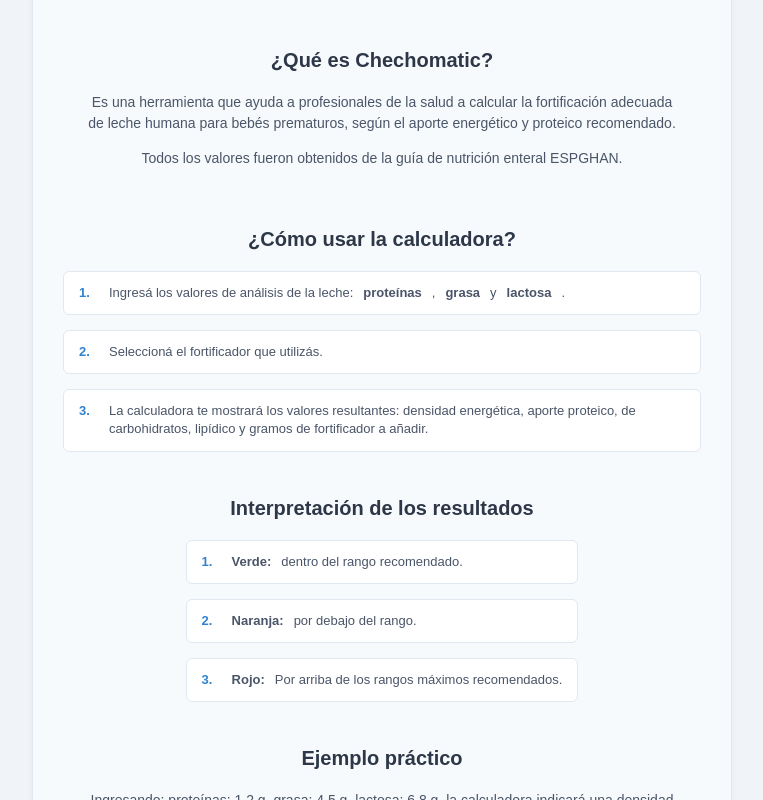
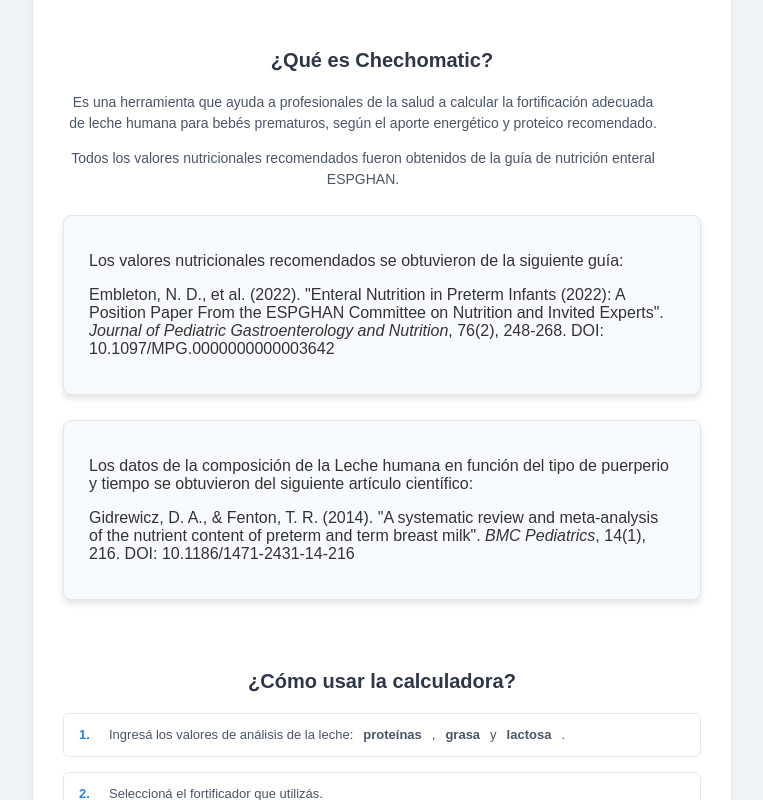
Before and after one commit to gabieb2/LactaMatic, a Next.js app: page /help in a window 1280 px wide. Shown: the part 481-1281 px from the top of the page, without its empty margins (258-1021 px from the left). Built offline with nearby package versions, Linux system fonts and the light colour scheme.

Commit message:
Style: Minor attachments and help citation box

```diff
--- a/src/Components/EntradaDatos.module.css
+++ b/src/Components/EntradaDatos.module.css
@@ -57,14 +57,17 @@
   border: 1px solid #e2e8f0;
   border-radius: 6px;
   padding: 15px;
+  padding-top: 0.5rem;
   margin-top: 10px;
 }
 
 .inputRow {
   display: flex;
   align-items: center;
+  text-align: center;
   gap: 10px;
-  margin-bottom: 12px;
+  margin-top: .6rem;
+  margin-bottom: .6rem;
   font-size: 13px;
 }
 
--- a/src/Components/helpContainer.js
+++ b/src/Components/helpContainer.js
@@ -31,8 +31,19 @@
             Es una herramienta que ayuda a profesionales de la salud a calcular la fortificación adecuada de leche humana para bebés prematuros, según el aporte energético y proteico recomendado.
           </p>
           <p className={styles.ayudaDescripcion}>
-            Todos los valores fueron obtenidos de la guía de nutrición enteral ESPGHAN.
+            Todos los valores nutricionales recomendados fueron obtenidos de la guía de nutrición enteral ESPGHAN.
           </p>
+          <div className={styles.citationBox}>
+            <p>Los valores nutricionales recomendados se obtuvieron de la siguiente guía:</p>
+            <blockquote cite="https://doi.org/10.1097/MPG.0000000000003642">
+      <p>Embleton, N. D., et al. (2022). "Enteral Nutrition in Preterm Infants (2022): A Position Paper From the ESPGHAN Committee on Nutrition and Invited Experts". <em>Journal of Pediatric Gastroenterology and Nutrition</em>, 76(2), 248-268. <a href="https://doi.org/10.1097/MPG.0000000000003642" target="_blank">DOI: 10.1097/MPG.0000000000003642</a></p>
+    </blockquote></div>
+    <div className={styles.citationBox}>
+            <p>Los datos de la composición de la Leche humana en función del tipo de puerperio y tiempo se obtuvieron del siguiente artículo científico:</p>
+            <blockquote cite="https://doi.org/10.1186/1471-2431-14-216">
+            <p>Gidrewicz, D. A., & Fenton, T. R. (2014). "A systematic review and meta-analysis of the nutrient content of preterm and term breast milk". <em>BMC Pediatrics</em>, 14(1), 216. DOI: <a href="https://doi.org/10.1186/1471-2431-14-216" target="_blank">10.1186/1471-2431-14-216</a></p>
+  </blockquote>
+</div>
         </section>
 
         <section id="como-usar">
--- a/src/Components/helpContainer.module.css
+++ b/src/Components/helpContainer.module.css
@@ -6,7 +6,7 @@
   justify-content: center;
   gap: 25px;
   padding: 30px;
-  background-color: #f7fafc;
+  background-color: #ffffff;
   border: 1px solid #e2e8f0;
   border-radius: 10px;
   max-width: 700px;
@@ -110,3 +110,22 @@
     width: 100%;
   }
 }
+.citationBox { /* Ya existe */
+  background-color: #f7fafc;
+  border: 1px solid #e2e6ea;
+  border-radius: 8px;
+  padding: 20px 25px;
+  margin: 25px 0;
+  box-shadow: 0 4px 6px rgba(0,0,0,0.1);
+}
+
+.citationBox p {
+  color: #333; /* Forzamos el color del texto */
+}
+
+.citationBox blockquote {
+  /* Forzamos el color de fondo para el blockquote si está dentro del box */
+  background-color: transparent;
+  padding: 0;
+  margin: 0;
+}
--- a/src/pages/help.js
+++ b/src/pages/help.js
@@ -9,7 +9,7 @@
   return (
     <div className={styles.pageContainer}>
       <Head>
-        <title>Chechomatic - Ayuda</title>
+        <title>Lactamatic - Ayuda</title>
         <meta name="description" content="Guía para utilizar la calculadora de fortificación de leche humana para prematuros" />
         <meta name="viewport" content="width=device-width, initial-scale=1" />
         <link rel="icon" href="/favicon.ico" />
--- a/src/styles/Home.module.css
+++ b/src/styles/Home.module.css
@@ -36,13 +36,12 @@
 /* Tipografía y separación para títulos secundarios */
 .mainContent h2 {
   font-size: 2rem;
-  margin-bottom: 1rem;
   color: #2c3e50;
 }
 
 .mainContent h3 {
   font-size: 1.4rem;
-  margin-top: 2rem;
+  margin-top: .5rem;
   margin-bottom: 0.5rem;
   color: #34495e;
 }
```
